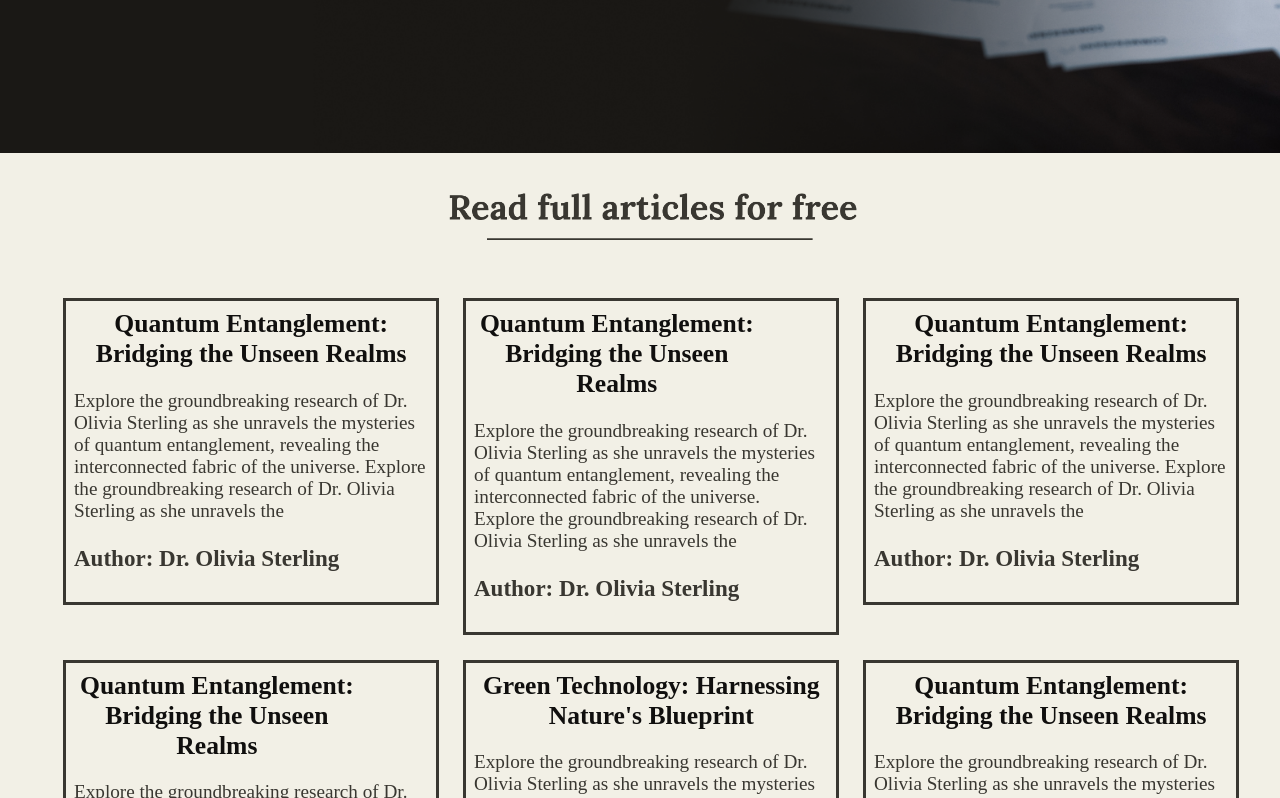
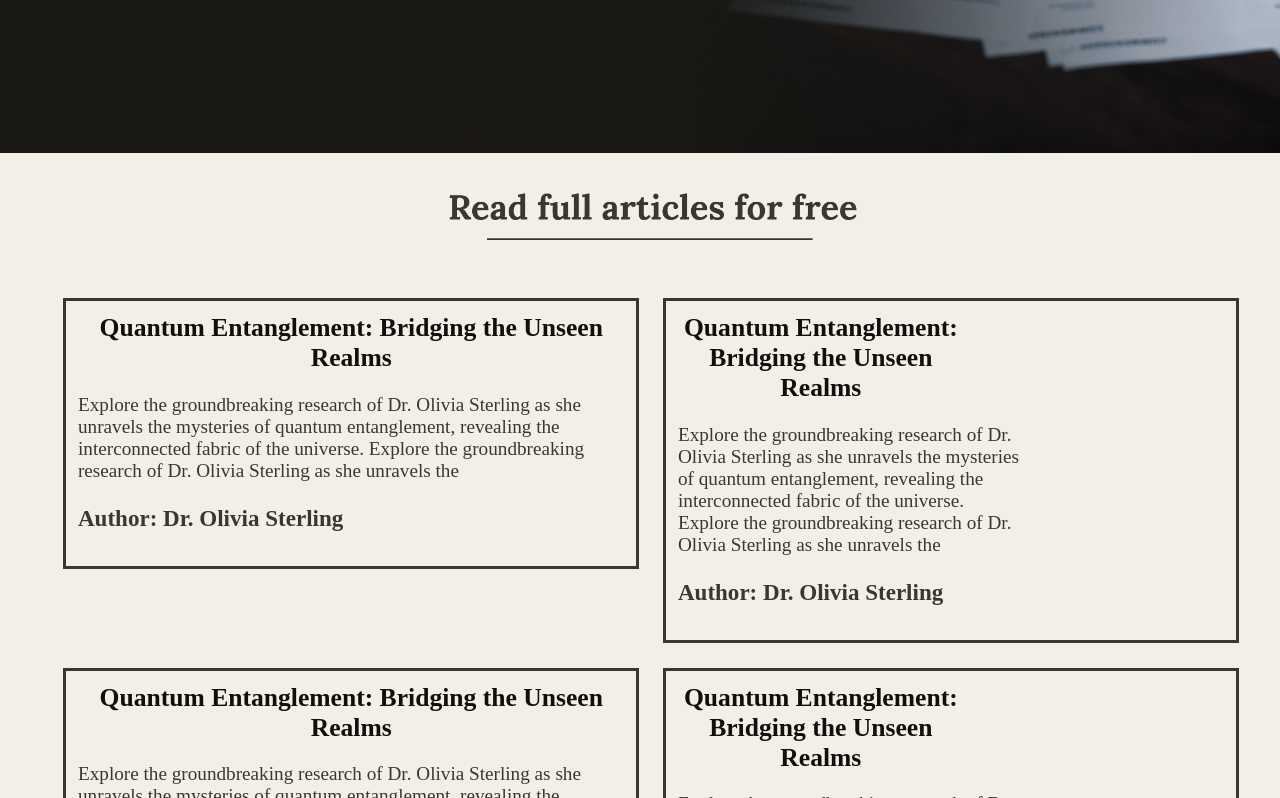
Before and after one commit to soufilouai/TP_IGL, a React (Create React App) app in the folder frontend/: page / in a window 1280 px wide. Shown: the part 1127-1925 px from the top of the page. Built offline with nearby package versions, Linux system fonts and the light colour scheme.

Commit message:
"fixed the overflow"

```diff
--- a/frontend/src/CSS/Css1.css
+++ b/frontend/src/CSS/Css1.css
@@ -168,7 +168,7 @@
 .box,
 .box2 {
   margin: 1%;
-  width: calc(400px - 2%);
+  width: calc(600px - 2%);
   position: relative;
 }
 
@@ -199,11 +199,11 @@
   font-weight: 400;
   border: none;
   white-space: nowrap;
-  width:6vw;
+  width: 6vw;
   height: 5.5vh;
 }
 
-.edit{
+.edit {
   background-color: #F2F2F2;
   border: 1px solid #B08B56;
   cursor: pointer;
@@ -217,14 +217,15 @@
   width: 6vw;
 }
 
-.corbeille{
+.corbeille {
   background: none;
   border: none;
   cursor: pointer;
 
 
 }
-.imagepoubelle{
+
+.imagepoubelle {
   width: 3.5vw;
   position: absolute;
   margin-left: 11vw;
--- a/frontend/src/CSS/Css2.css
+++ b/frontend/src/CSS/Css2.css
@@ -87,7 +87,7 @@
 .user-frame1 {
   position: absolute;
   top: 10%;
-  right: 6%;
+  right: 2%;
   font-family: 'Lora';
   font-weight: bold;
   color: #393731;
--- a/frontend/src/CSS/Css3.css
+++ b/frontend/src/CSS/Css3.css
@@ -84,7 +84,7 @@
 .resultrecherche {
     margin-top: 1vh;
     width: 100vw;
-    height: 170vh;
+    height: 250vh;
     background-color: #F2F2F2;
     background-size: cover;
     background-repeat: no-repeat;
@@ -201,7 +201,7 @@
 }
 
 .pagination1 {
-    margin-top: 160vh;
+    margin-top: 240vh;
     margin-left: 45vw;
 }
 
```
